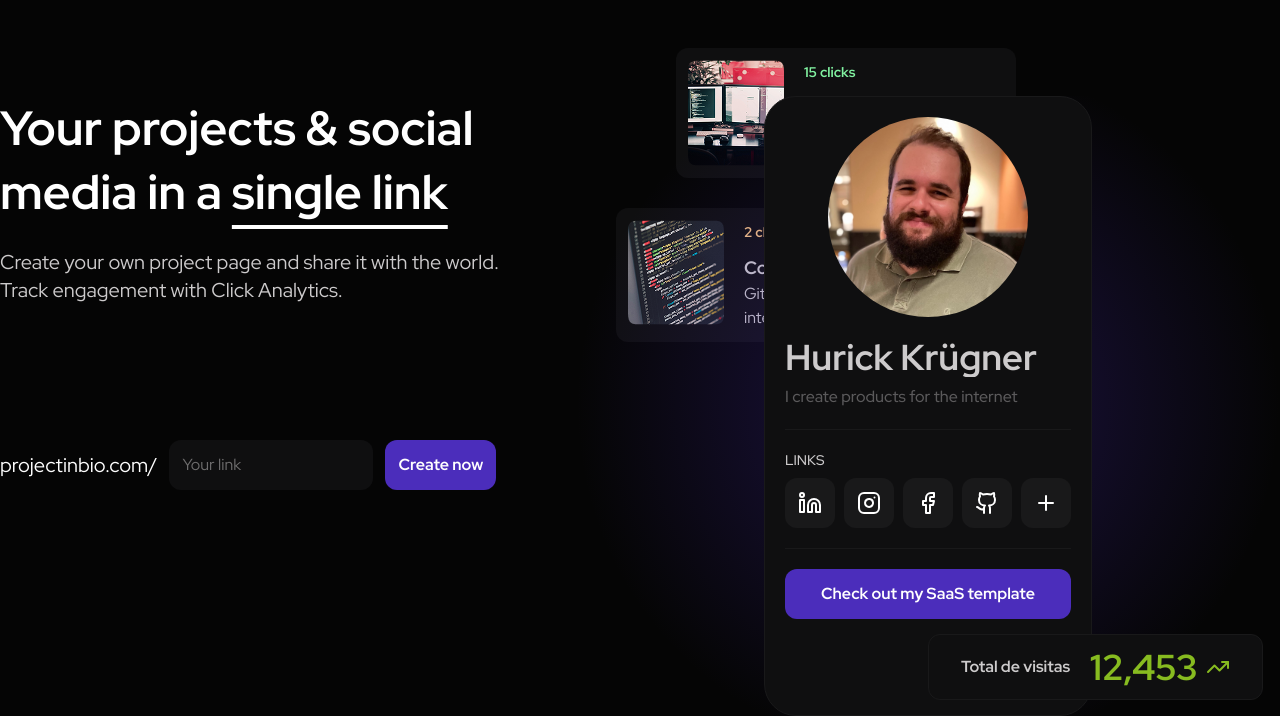
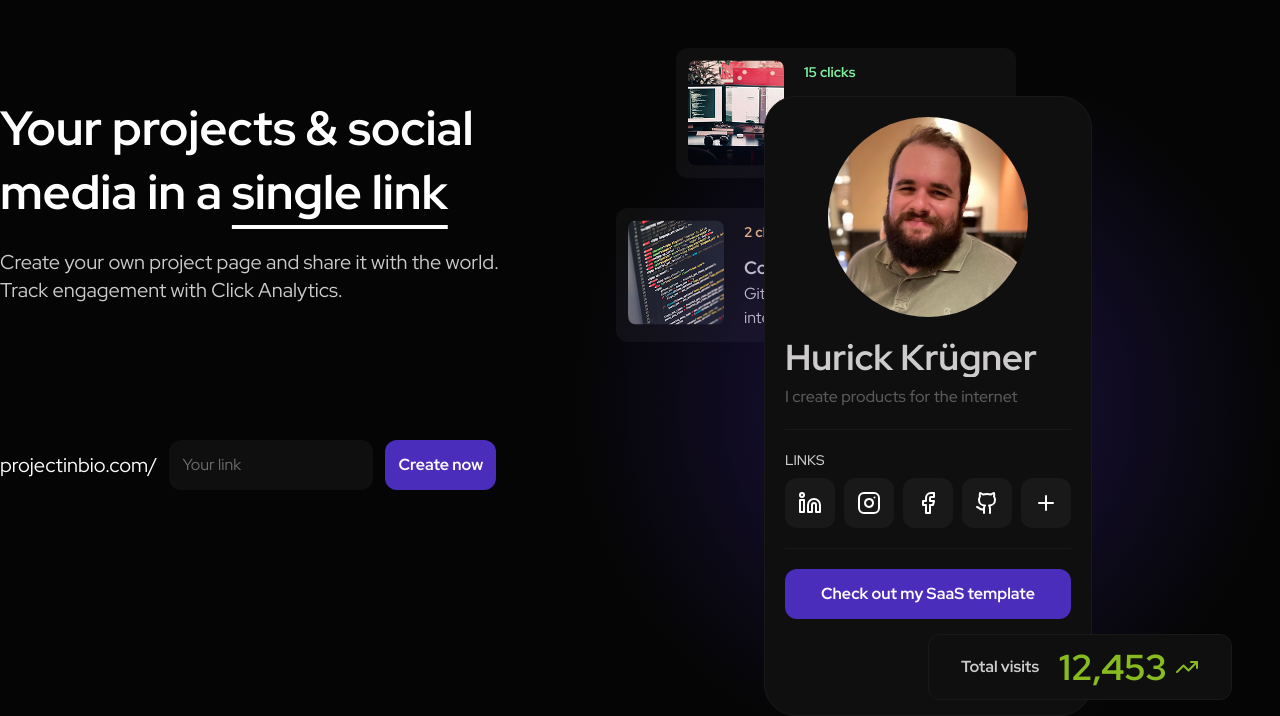
Before and after one commit to hurick/project-in-bio, a Next.js app: page / in a window 1280 px wide. Shown: the part 104-820 px from the top of the page. Built offline with nearby package versions, Linux system fonts and the light colour scheme.

Commit message:
feat: add CardVisitsCounter component and integrate it into Hero component for displaying total visits

```diff
--- a/src/app/(landing)/components/Hero.tsx
+++ b/src/app/(landing)/components/Hero.tsx
@@ -1,15 +1,13 @@
-import { Input, Button, CardProject } from "@/app/components";
+import {
+  Input,
+  Button,
+  CardProject,
+  CardVisitsCounter,
+} from "@/app/components";
 
 import { imgProject01, imgProject02, imgHurick } from "@/app/static/images";
 
-import {
-  TrendingUp,
-  Linkedin,
-  Instagram,
-  Facebook,
-  Github,
-  PlusIcon,
-} from "lucide-react";
+import { Linkedin, Instagram, Facebook, Github, PlusIcon } from "lucide-react";
 
 export default function Hero() {
   return (
@@ -101,15 +99,10 @@ export default function Hero() {
           </Button>
         </div>
 
-        {/* Total de visitas */}
-        <div className="absolute bottom-4 z-10 left-1/2 flex flex-row items-center gap-5 px-8 py-3 font-bold bg-background-secondary border border-border-primary rounded-xl">
-          <span>Total de visitas</span>
-
-          <span className="flex flex-row items-center gap-2 text-4xl text-accent-green">
-            12,453
-            <TrendingUp />
-          </span>
-        </div>
+        <CardVisitsCounter
+          className="absolute bottom-4 z-10 left-1/2"
+          totalVisits={12453}
+        />
       </div>
     </section>
   );
--- /dev/null
+++ b/src/app/components/CardVisitsCounter/index.tsx
@@ -0,0 +1,31 @@
+import { TrendingUp } from "lucide-react";
+
+import { twMerge } from "tailwind-merge";
+
+interface CardVisitsCounterProps {
+  className?: string;
+  totalVisits: number;
+}
+
+export function CardVisitsCounter({
+  className,
+  totalVisits,
+}: CardVisitsCounterProps) {
+  const formattedVisits = new Intl.NumberFormat("en-US").format(totalVisits);
+
+  const cardClassNames = twMerge(
+    "flex flex-row items-center gap-5 px-8 py-3 font-bold bg-background-secondary border border-border-primary rounded-xl",
+    className
+  );
+
+  return (
+    <div className={cardClassNames}>
+      <span>Total visits</span>
+
+      <span className="flex flex-row items-center gap-2 text-4xl text-accent-green">
+        {formattedVisits}
+        <TrendingUp />
+      </span>
+    </div>
+  );
+}
--- a/src/app/components/index.tsx
+++ b/src/app/components/index.tsx
@@ -2,3 +2,4 @@ export * from "./Button";
 export * from "./Input";
 export * from "./TextArea";
 export * from "./CardProject";
+export * from "./CardVisitsCounter";
```
